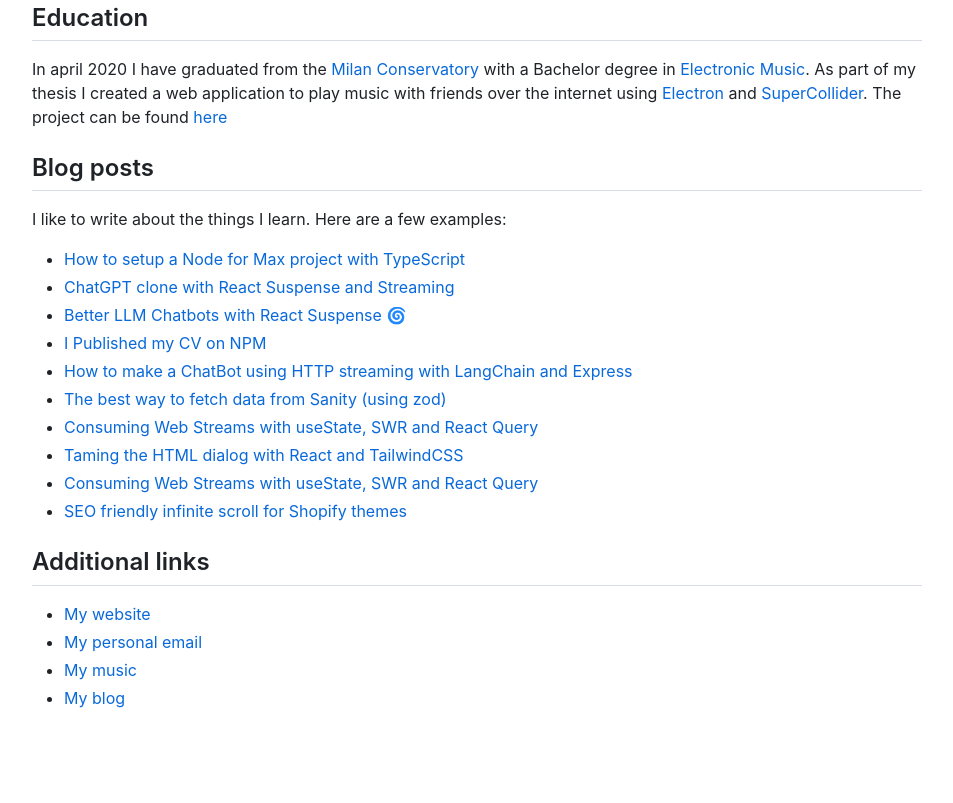
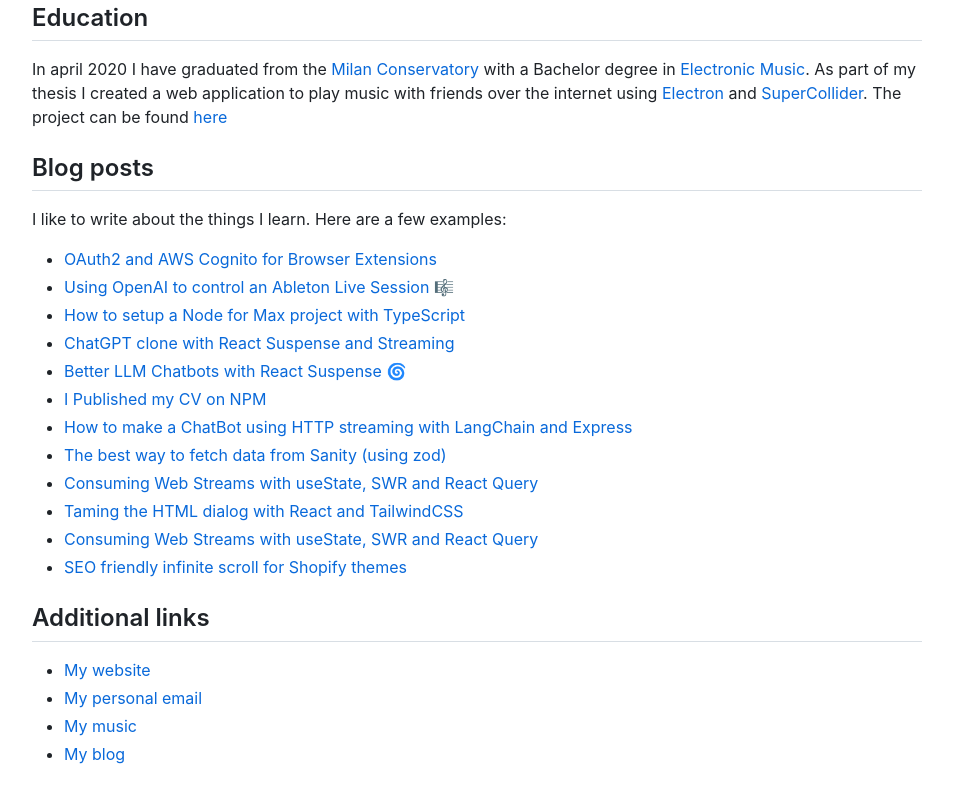
Before and after one commit to fibonacid/fibonacid, a website: page dist/index.html in a window 1280 px wide. Shown: the part 5336-6139 px from the top of the page, without its empty margins (13-966 px from the left). Before the commit the page ends 6091 px from the top, so only its background shows below. Drawn offline with Linux system fonts and the light colour scheme.

Commit message:
add changeset

```diff
--- a/dist/index.html
+++ b/dist/index.html
@@ -92,6 +92,8 @@
     <h2>Blog posts</h2>
     <p>I like to write about the things I learn. Here are a few examples:</p>
     <ul>
+      <li><a href="https://dev.to/fibonacid/oauth2-and-aws-cognito-for-browser-extensions-4114">OAuth2 and AWS Cognito for Browser Extensions</a></li>
+      <li><a href="https://dev.to/fibonacid/using-openai-to-control-an-ableton-live-session-1c4p">Using OpenAI to control an Ableton Live Session 🎼</a></li>
       <li><a href="https://dev.to/fibonacid/how-to-setup-a-node-for-max-project-with-typescript-l5p">How to setup a Node for Max project with TypeScript</a></li>
       <li><a href="https://dev.to/fibonacid/chatgpt-clone-with-react-suspense-and-streaming-11me">ChatGPT clone with React Suspense and Streaming</a></li>
       <li><a href="https://dev.to/fibonacid/building-a-better-llm-chatbot-with-suspense-5de3">Better LLM Chatbots with React Suspense 🌀</a></li>
```
Also changed, not shown: .changeset/mighty-peas-smoke.md (added), 1 other file.
